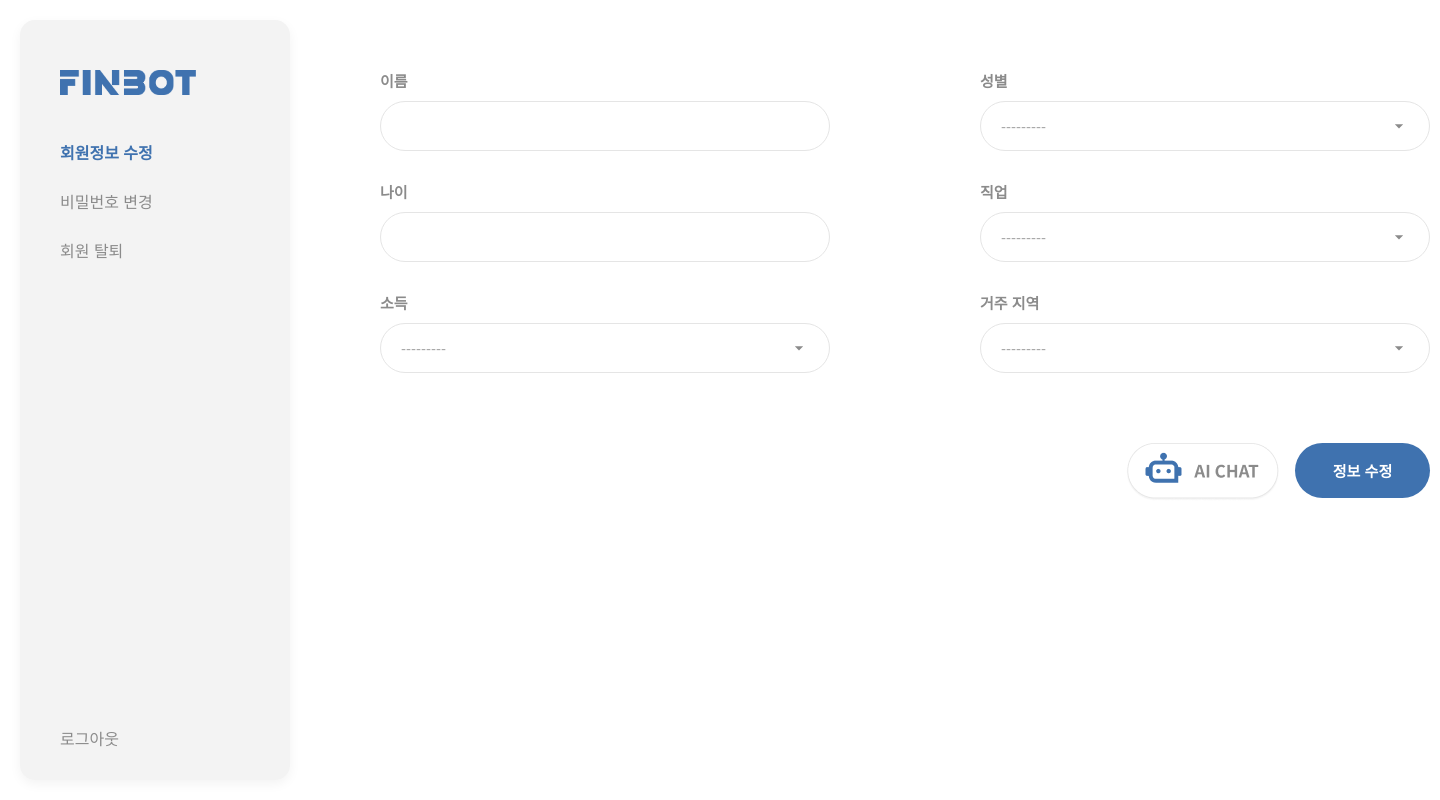
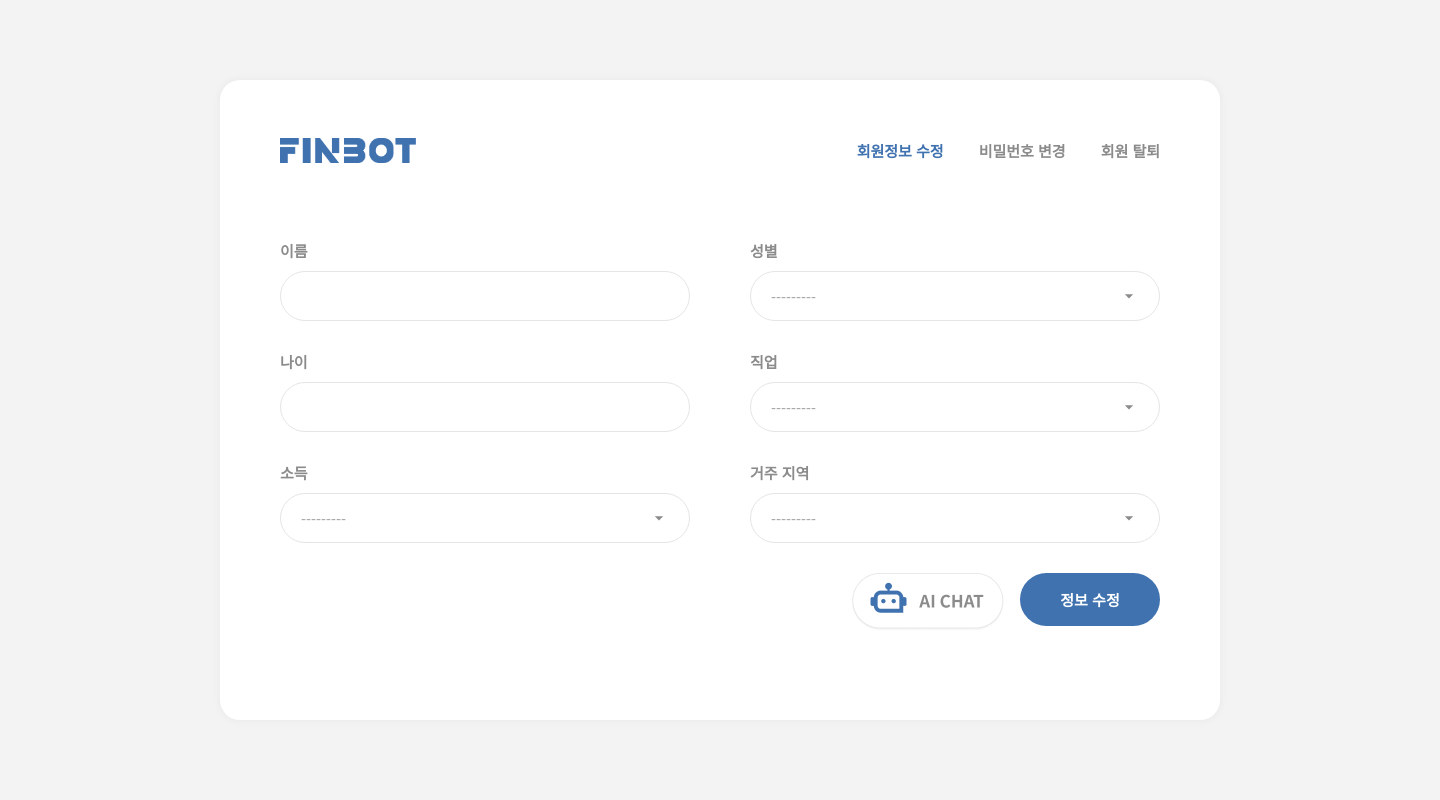
Before and after one commit to 13aek/finbot, a Django app: template accounts/templates/accounts/update.html in a window 1440 px wide. Run offline with Django 5.2, Linux system fonts and the light colour scheme; the template is opened without the code that fills it: values that come from a table or form of the project are taken from there, others are empty; some web fonts are replaced.

Commit message:
refactor: 회원 정보 페이지 상단바 전환 및 레이아웃 개편

```diff
--- a/accounts/static/accounts/css/mypage-layout.css
+++ b/accounts/static/accounts/css/mypage-layout.css
@@ -1,79 +1,84 @@
 /* mypage-layout.css */
 /* 회원 정보 관련 페이지에서 사용되는 공통 템플릿 */
-
 /* 1. update.html (회원 정보 조회 및 수정 페이지) */
 /* 2. password.html (비밀번호 변경 페이지) */
 
 /* 배경 */
 html, body {
-  height: 100%;
-  margin: 0;
-  background-color: #FFFFFF;
-  font-family: 'Pretendard', sans-serif;
+    height: 100%;
 }
 
-/* 컨테이너 */
-.container {
-  height: 100%;
-  display: flex;
-  gap: 40px;
-  padding: 20px;
-  box-sizing: border-box;
+body {
+    margin: 0;
+    height: 100%;
+    display: flex;
+    align-items: center;
+    justify-content: center;
+    background-color: #F3F3F3;
+    font-family: 'Pretendard', sans-serif;
 }
 
-/* ---------- */
-/* 1. 사이드바 */
-/* ---------- */
-.sidebar {
-  width: 270px;
-  height: 100%;
-  background-color: #F3F3F3;
-  color: #8B8B8B;
-  padding: 50px 0px 30px 40px;
-  box-sizing: border-box;
-  display: flex;
-  gap: 25px;
-  flex-shrink: 0;  /* 최소 너비 보장*/
-  flex-direction: column;
-  border-radius: 15px;
-  box-shadow: 0 4px 12px rgba(0, 0, 0, 0.05);
+/* 입력 폼 컨테이너 */
+.container {
+    width: 80%;
+    min-width: 450px;
+    max-width: 1000px;
+    height: 80vh;
+    max-height: 650px;
+    overflow-y: auto;
+    display: flex;
+    flex-direction: column;
+    border-radius: 20px;
+    background-color: #FFFFFF;
+    box-shadow: 0 0 10px rgba(0, 0, 0, 0.05);
 }
 
-/* 로고 */
+/* -------- */
+/* 1. 상단바 */
+/* -------- */
 .main-link img {
   height: 25px;
-  width: auto;
-  display: block;
-  padding-bottom: 20px;
+  padding-left: 10px;
 }
 
-/* 내부 글씨 */
-.sidebar a {
-  text-decoration: none;
-  font-size: 16px;
-  color: #8B8B8B;
+.header {
+    display: flex;
+    flex-wrap: wrap;
+    justify-content: space-between;
+    gap: 20px;
+    padding: 50px 60px 40px 50px;
 }
 
-.sidebar a.active {
-  color: #3F72AF;
-  font-weight: 700;
+.left-group {
+    display: flex;
 }
 
-/* 로그아웃 */
-.logout-link {
-  margin-top: auto;
+.right-group {
+    display: flex;
+    flex-wrap: wrap;
+    gap: 35px;
+    padding-left: 10px;
+}
+
+.right-group .active {
+  color: #3F72AF;
+}
+
+.header a {
+    text-decoration: none;
+    border: none;
+    display: flex;
+    align-items: center;
+    justify-content: center;
+    height: 40px;
+    font-size: 15px;
+    font-weight: 700;
+    color: #8B8B8B;
 }
 
 /* --------------- */
 /* 2. 폼 공통 스타일 */
 /* --------------- */
-form {
-  display: flex;
-  flex-direction: column;
-  align-items: center;
-  flex-grow: 1;
-}
-
 form input:focus {
   outline: none;
   border-color: #8B8B8B;
--- a/accounts/static/accounts/css/update.css
+++ b/accounts/static/accounts/css/update.css
@@ -1,40 +1,42 @@
 /* update.css */
-/* 회원 정보 조회 및 수정 페이지 개별 템플릿 */
+/* 회원 정보 조회 및 수정 페이지 템플릿 */
 
 form {
-  margin-top: 50px;
-  position: relative;
+    width: 100%;
+    display: flex;
+    flex-direction: column;
     gap: 30px;
+    margin: 30px 0;
+    padding: 0 60px;
+    box-sizing: border-box;
 }
 
 .form-row {
     display: flex;
-  justify-content: space-between;
-  gap: 200px;
+    gap: 60px;
+    width: 100%;
+    justify-content: space-evenly;
 }
 
 .form-group {
+    flex: 1 1 0;
+    max-width: 435px;
+    min-width: 280px;
     display: flex;
     flex-direction: column;
-  gap: 10px;
-  width: 400px;
 }
 
-/* 항목의 이름 */
+input, select {
+    width: 100%;
+    height: 50px;
+    box-sizing: border-box;
+}
+
 label {
     font-size: 15px;
     font-weight: 700;
     color: #8B8B8B;
-}
-
-input, select {
-  width: 450px;
-  height: 50px;
-}
-
-select:focus {
-  outline: none;
-  border-color: #8B8B8B;
+    margin-bottom: 10px;
 }
 
 /* 선택 폼 기본 화살표 제거 */
@@ -47,18 +49,42 @@ select {
     padding-right: 30px;
 }
 
-/* 하단 버튼 그룹 */
 .btn-group {
     display: flex;
     justify-content: flex-end;
-  margin-top: 40px;
     gap: 15px;
-  width: 1100px;
-  justify-content: flex-end;
+    padding-right: 60px;
 }
 
 /* 정보 수정 버튼 */
 .btn-bottom-right {
-  width: 135px;
-  height: 55px;
+    width: 140px;
+    height: 53px;
 }
+
+/* 반응형 */
+@media (max-width: 900px) {
+  .header {
+        padding: 50px 60px 0 50px;
+    }
+
+    form {
+        padding: 0 60px;
+    }
+
+    .form-row {
+        flex-direction: column;
+        gap: 30px;
+    }
+
+    .form-group {
+        flex: 1 1 100%;
+        max-width: 100%;
+        min-width: unset;
+    }
+
+    .btn-group {
+        justify-content: center;
+        padding: 0 0 30px 0;
+    }
+}
--- a/accounts/templates/accounts/update.html
+++ b/accounts/templates/accounts/update.html
@@ -12,22 +12,19 @@
 {% block content %}
 <div class="container">
 
-  {# 사이드바 #}
-  <div id="sidebar" class="sidebar">
+  <header class="header">
+    <div class="left-group">
+      <a href="{% url 'products:index' %}" class="main-link">
+        <img src="{% static 'images/logo-white.png' %}" alt="FINBOT Logo">
+      </a>
+    </div>
 
-    {# 로고 이미지 #}
-    <a href="{% url 'products:index' %}" class="main-link">
-      <img src="{% static 'images/logo-gray.png' %}" alt="FINBOT Logo">
-    </a>
-
-    {# 페이지 항목 #}
+    <div class="right-group">
         <a href="{% url 'accounts:update' %}" class="active">회원정보 수정</a>
         <a href="{% url 'accounts:password' %}">비밀번호 변경</a>
         <a href="{% url 'accounts:delete' %}">회원 탈퇴</a>
-
-    {# 로그아웃 버튼 #}
-    <a href="{% url 'accounts:logout' %}" class="logout-link">로그아웃</a>
     </div>
+  </header>
 
   <form action="{% url 'accounts:update' %}" method="POST">
     {% csrf_token %}
@@ -73,6 +70,7 @@
         {{ form.life_area }}
       </div>
     </div>
+  </form>
 
   {# 7. 채팅/정보 수정 내역 저장 버튼 #}
   <div class="btn-group">
@@ -81,7 +79,6 @@
     </a>
     <button type="submit" class="btn-bottom-right">정보 수정</button>
   </div>
-  </form>
 </div>
 
 <script>
```
Lines whose indentation alone changed are shown as unchanged.
